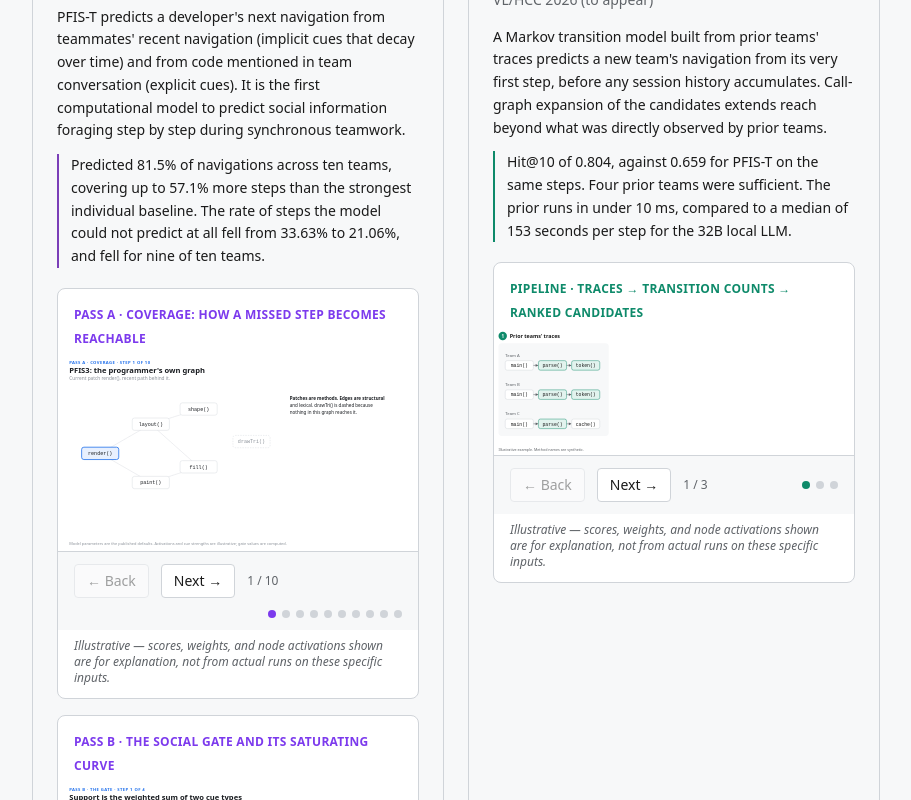
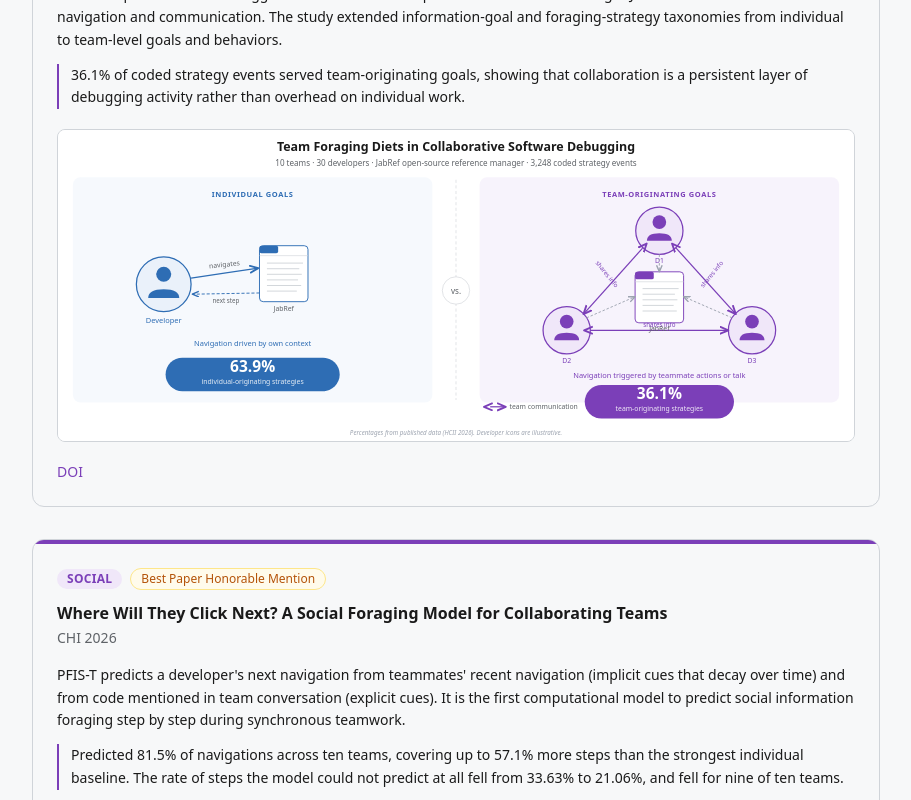
Before and after one commit to shahleon/shahleon.github.io, a Next.js app: page / in a window 1280 px wide. Shown: the part 1760-2560 px from the top of the page, without its empty margins (184-1095 px from the left). Built offline with nearby package versions, Linux system fonts and the light colour scheme.

Commit message:
Full-width cards, CV embed, Diets figure, remove PFIS-T pass B

```diff
--- a/src/components/CVSection.tsx
+++ b/src/components/CVSection.tsx
@@ -1,4 +1,10 @@
+'use client'
+
+import { useState } from 'react'
+
 export default function CVSection() {
+  const [open, setOpen] = useState(false)
+
   return (
     <section id="cv" className="py-16">
       <div className="max-w-content mx-auto px-6">
@@ -6,14 +12,44 @@ export default function CVSection() {
         <p className="text-muted text-sm mb-6">
           Full curriculum vitae including education, publications, and skills.
         </p>
-        <a
-          href="/resume.pdf"
-          target="_blank"
-          rel="noopener noreferrer"
-          className="inline-block px-5 py-2.5 rounded-lg border border-individual text-individual text-sm font-medium hover:bg-individual hover:text-white transition-colors"
+
+        <div className="flex flex-wrap gap-3 mb-6">
+          <button
+            onClick={() => setOpen((v) => !v)}
+            className="inline-flex items-center gap-2 px-5 py-2.5 rounded-lg border border-individual text-individual text-sm font-medium hover:bg-individual hover:text-white transition-colors"
+          >
+            <span
+              className="inline-block transition-transform duration-200"
+              style={{ transform: open ? 'rotate(90deg)' : 'rotate(0deg)' }}
+            >
+              ▶
+            </span>
+            {open ? 'Hide CV' : 'View CV'}
+          </button>
+          <a
+            href="/resume.pdf"
+            target="_blank"
+            rel="noopener noreferrer"
+            className="inline-block px-5 py-2.5 rounded-lg border border-line text-muted text-sm font-medium hover:border-individual hover:text-individual transition-colors"
+          >
+            Download PDF
+          </a>
+        </div>
+
+        {/* Animated container */}
+        <div
+          className="overflow-hidden transition-all duration-500 ease-in-out"
+          style={{ maxHeight: open ? '900px' : '0px', opacity: open ? 1 : 0 }}
         >
-          Download CV (PDF)
-        </a>
+          <div className="rounded-xl border border-line overflow-hidden shadow-sm">
+            <iframe
+              src="/resume.pdf"
+              title="Shahnewaz Leon — CV"
+              className="w-full"
+              style={{ height: '860px' }}
+            />
+          </div>
+        </div>
       </div>
     </section>
   )
--- a/src/components/Research.tsx
+++ b/src/components/Research.tsx
@@ -20,7 +20,8 @@ type Project = {
   result: string
   doi: string | null
   replication: string | null
-  animations: Animation[]  // empty = placeholder still shown
+  animations: Animation[]
+  staticFigure?: string   // path to a static SVG/image used instead of stepper
 }
 
 // L2N captions come from the defense-deck player (animations-src/l2n/build.py).
@@ -96,6 +97,7 @@ const projects: Project[] = [
     doi: '10.1007/978-3-032-30781-1_17',
     replication: null,
     animations: [],
+    staticFigure: '/animations/diets/study-figure.svg',
   },
   {
     id: 'pfist',
@@ -117,13 +119,7 @@ const projects: Project[] = [
         frames: pfistAFrames,
         illustrative: true,
         accentColor: '#7c3aed',
-        label: 'Pass A · Coverage: how a missed step becomes reachable',
-      },
-      {
-        frames: pfistBFrames,
-        illustrative: true,
-        accentColor: '#7c3aed',
-        label: 'Pass B · The social gate and its saturating curve',
+        label: 'Coverage: how a missed step becomes reachable through social cues',
       },
     ],
   },
@@ -187,8 +183,13 @@ function ProjectCard({ p }: { p: Project }) {
           {p.result}
         </p>
 
-        {/* Animations or placeholder */}
-        {p.animations.length > 0 ? (
+        {/* Figure: static SVG, stepper, or placeholder */}
+        {p.staticFigure ? (
+          <div className="rounded-lg border border-line overflow-hidden mb-5">
+            {/* eslint-disable-next-line @next/next/no-img-element */}
+            <img src={p.staticFigure} alt={`Figure for ${p.title}`} className="w-full h-auto block"/>
+          </div>
+        ) : p.animations.length > 0 ? (
           <div className="space-y-4 mb-5">
             {p.animations.map((anim, i) => (
               <AnimationStepper key={i} {...anim} />
@@ -237,7 +238,7 @@ export default function Research() {
     <section id="research" className="bg-panel py-16">
       <div className="max-w-content mx-auto px-6">
         <h2 className="text-2xl font-bold text-ink mb-10">Research</h2>
-        <div className="grid grid-cols-1 lg:grid-cols-2 gap-6">
+        <div className="flex flex-col gap-8">
           {projects.map((p) => (
             <ProjectCard key={p.id} p={p} />
           ))}
```
Also changed, not shown: public/animations/diets/study-figure.svg (added).
